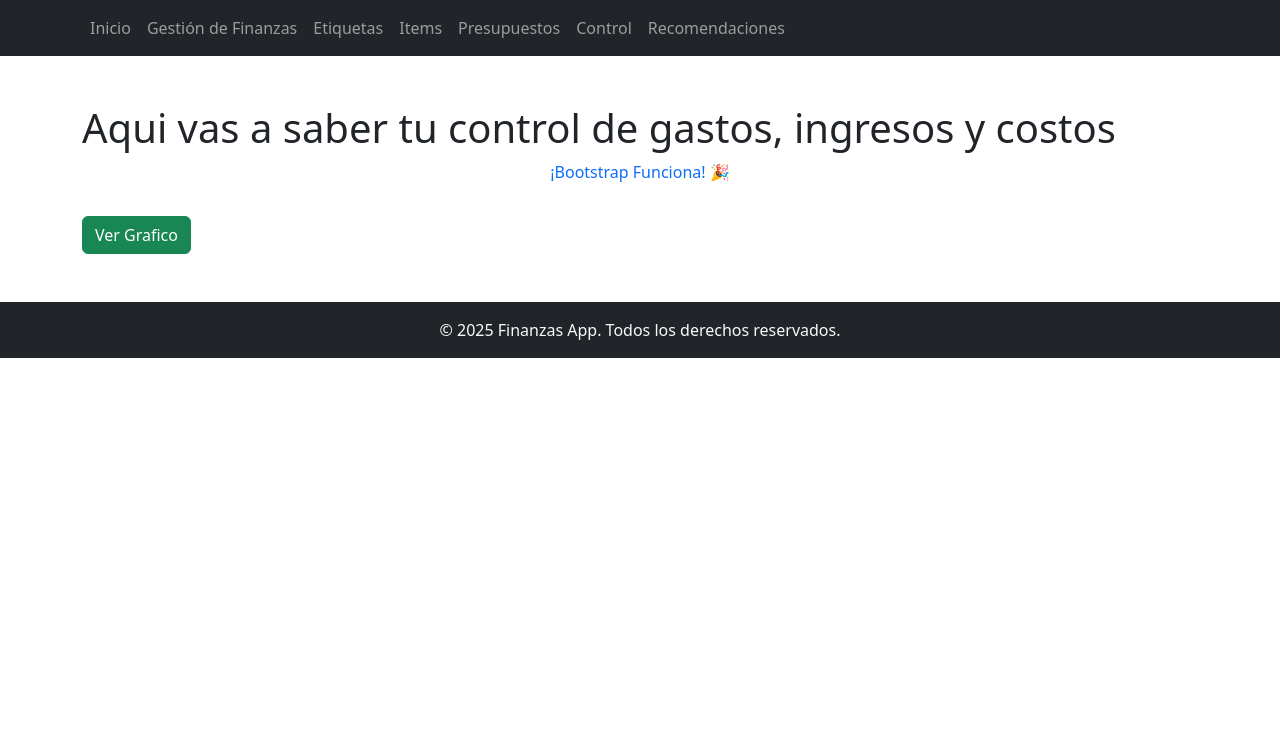
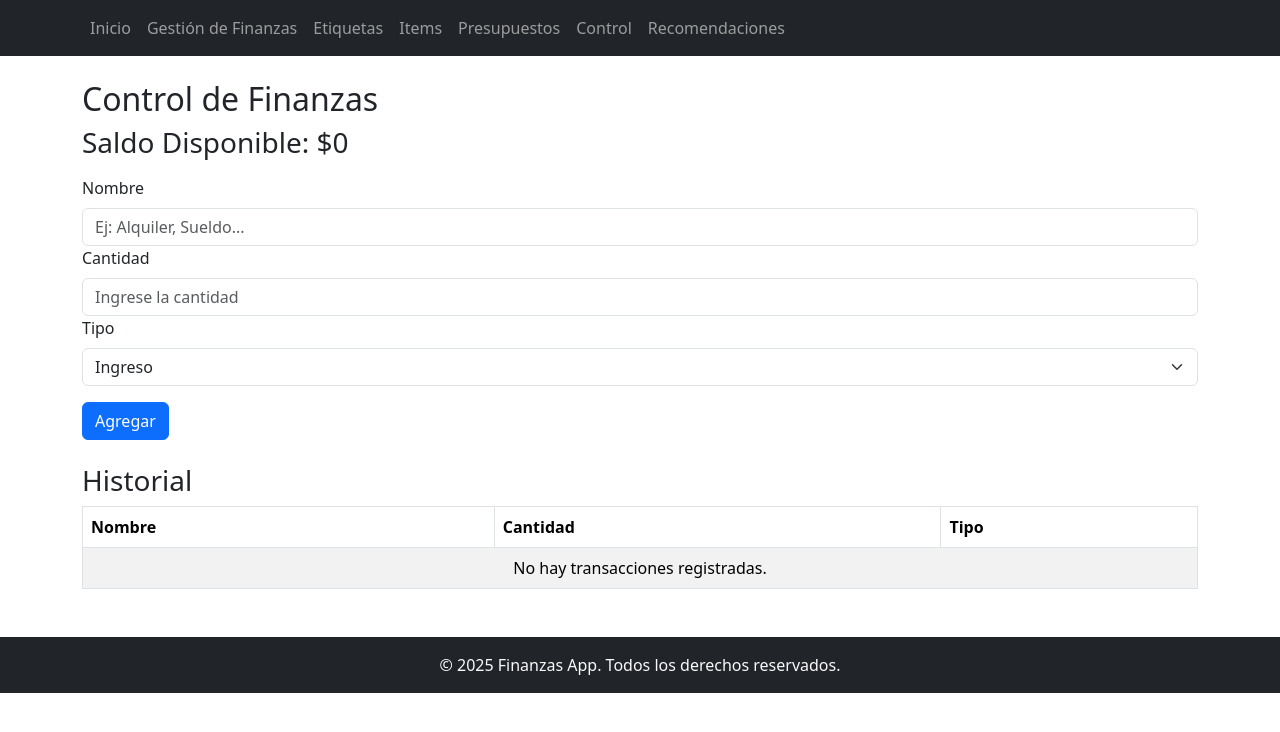
Before and after one commit to RonaldoJPSC1228/gestor-finanzas, a React (Vite) app: page /control in a window 1280 px wide. Shown: the top 732 px of the page. Built offline with nearby package versions, Linux system fonts and the light colour scheme.

Commit message:
add module control

```diff
--- a/src/pages/control.jsx
+++ b/src/pages/control.jsx
@@ -1,18 +1,145 @@
-import { useNavigate } from 'react-router-dom';
-function Control() {
-    const navigate = useNavigate();
+import React, { useState, useEffect } from "react";
+import { Button, Form, Table } from "react-bootstrap";
 
-    return (
-      <div>
-          <div className="container mt-5">
-            <h1>Aqui vas a saber tu control de gastos, ingresos y costos</h1>
-            <p className="text-center text-primary">¡Bootstrap Funciona! 🎉</p>
-            <button className="btn btn-success mt-3">
-              Ver Grafico
-            </button>
-          </div>
-      </div>
-    );
-  }
+const Control = () => {
+  // ✅ Cargar transacciones desde localStorage al iniciar
+  const [transactions, setTransactions] = useState(() => {
+    const storedTransactions = localStorage.getItem("transactions");
+    return storedTransactions ? JSON.parse(storedTransactions) : [];
+  });
 
-  export default Control;
+  const [amount, setAmount] = useState("");
+  const [name, setName] = useState("");
+  const [type, setType] = useState("ingreso");
+
+  // ✅ Guardar en localStorage cada vez que las transacciones cambien
+  useEffect(() => {
+    localStorage.setItem("transactions", JSON.stringify(transactions));
+  }, [transactions]);
+
+  // 🔹 Obtener saldo disponible
+  const getBalance = () => {
+    return transactions.reduce((total, t) => (t.type === "ingreso" ? total + t.amount : total - t.amount), 0);
+  };
+
+  // 🔹 Manejar el envío del formulario
+  const handleSubmit = (e) => {
+    e.preventDefault();
+    const parsedAmount = parseFloat(amount);
+
+    if (!name.trim()) {
+      alert("Por favor, ingresa un nombre para la transacción.");
+      return;
+    }
+
+    if (isNaN(parsedAmount) || parsedAmount <= 0) {
+      alert("Por favor, ingresa una cantidad válida.");
+      return;
+    }
+
+    if (type === "gasto" && parsedAmount > getBalance()) {
+      alert("No puedes gastar más de lo que tienes disponible.");
+      return;
+    }
+
+    const newTransaction = {
+      id: Date.now(),
+      name,
+      amount: parsedAmount,
+      type,
+    };
+
+    setTransactions([...transactions, newTransaction]);
+    setAmount("");
+    setName("");
+  };
+
+  // 🔹 Limpiar historial
+  const handleClearHistory = () => {
+    if (window.confirm("¿Estás seguro de que quieres borrar todo el historial?")) {
+      setTransactions([]);
+      localStorage.removeItem("transactions");
+    }
+  };
+
+  return (
+    <div className="container mt-4">
+      <h2>Control de Finanzas</h2>
+      <h3>Saldo Disponible: ${getBalance().toLocaleString("es-ES")}</h3>
+
+      {/* Formulario */}
+      <Form onSubmit={handleSubmit} className="mt-3">
+        <Form.Group>
+          <Form.Label>Nombre</Form.Label>
+          <Form.Control
+            type="text"
+            value={name}
+            onChange={(e) => setName(e.target.value)}
+            placeholder="Ej: Alquiler, Sueldo..."
+          />
+        </Form.Group>
+
+        <Form.Group>
+          <Form.Label>Cantidad</Form.Label>
+          <Form.Control
+            type="number"
+            value={amount}
+            onChange={(e) => setAmount(e.target.value)}
+            placeholder="Ingrese la cantidad"
+          />
+        </Form.Group>
+
+        <Form.Group>
+          <Form.Label>Tipo</Form.Label>
+          <Form.Select value={type} onChange={(e) => setType(e.target.value)}>
+            <option value="ingreso">Ingreso</option>
+            <option value="gasto">Gasto</option>
+          </Form.Select>
+        </Form.Group>
+
+        <Button type="submit" variant="primary" className="mt-3">
+          Agregar
+        </Button>
+      </Form>
+
+      {/* Historial */}
+      <h3 className="mt-4">Historial</h3>
+
+
+
+      <Table striped bordered hover>
+        <thead>
+          <tr>
+            <th>Nombre</th>
+            <th>Cantidad</th>
+            <th>Tipo</th>
+          </tr>
+        </thead>
+        <tbody>
+          {transactions.length > 0 ? (
+            transactions.map((t) => (
+              <tr key={t.id}>
+                <td>{t.name}</td>
+                <td>${t.amount.toLocaleString("es-ES")}</td>
+                <td style={{ color: t.type === "ingreso" ? "green" : "red" }}>{t.type}</td>
+              </tr>
+            ))
+          ) : (
+            <tr>
+              <td colSpan="3" className="text-center">
+                No hay transacciones registradas.
+              </td>
+            </tr>
+          )}
+        </tbody>
+      </Table>
+      {transactions.length > 0 && (
+        <Button variant="danger" className="mb-3" onClick={handleClearHistory}>
+          Limpiar Historial
+        </Button>
+      )}
+    </div>
+  );
+};
+
+export default Control;
```
